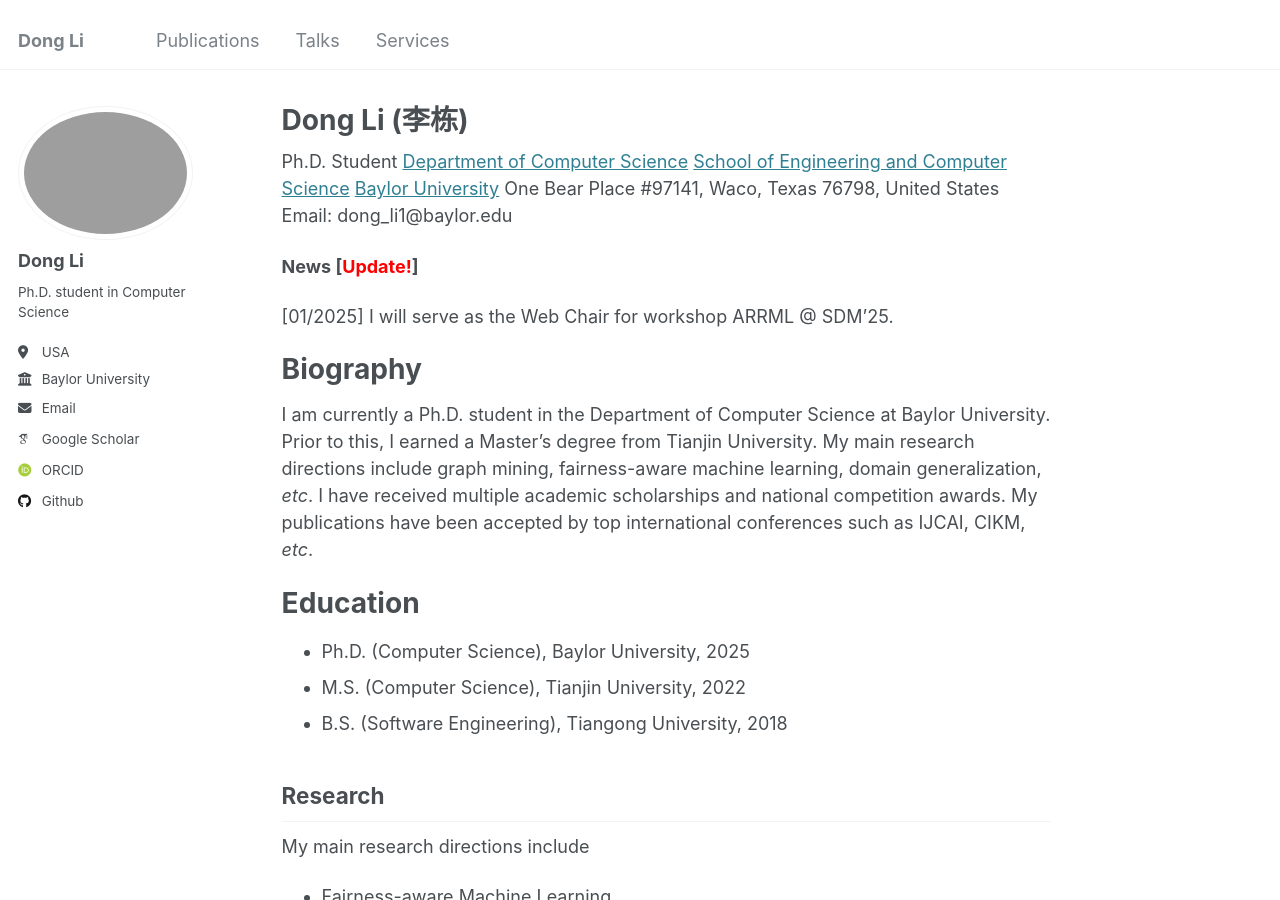
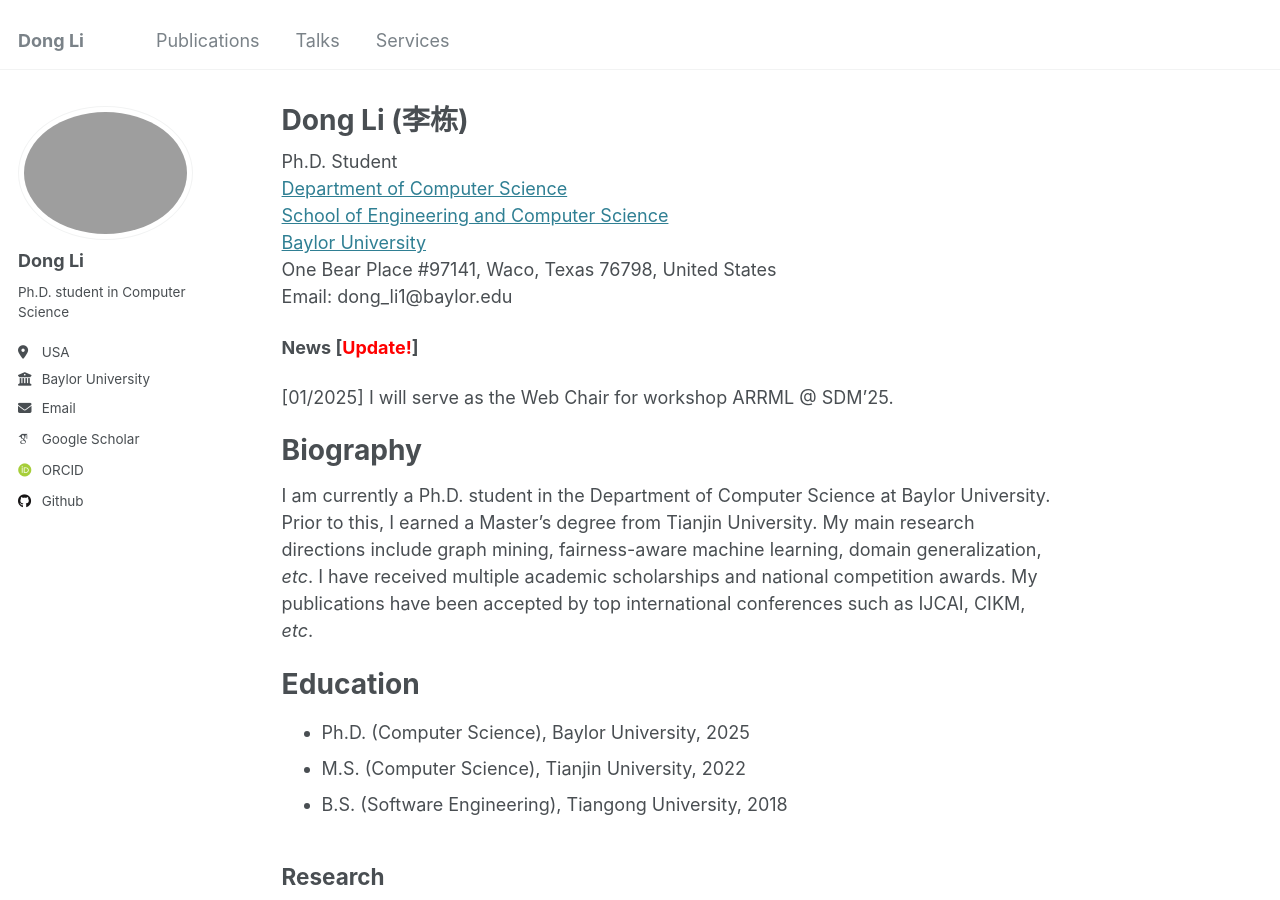
Before and after one commit to TurkeyWatanabe/dongli, a Jekyll site: the page built from _pages/about.md, in a window 1280 px wide and 900 px high. Built offline with Jekyll 4.4.1, drawn with Linux system fonts in a browser that asks for light colours; some web fonts are replaced.

```diff
--- a/_pages/about.md
+++ b/_pages/about.md
@@ -7,11 +7,11 @@ redirect_from:
   - /about.html
 ---
 
-Ph.D. Student
-[Department of Computer Science](https://www.ecs.baylor.edu/computer-science)
-[School of Engineering and Computer Science](https://www.ecs.baylor.edu/)
-[Baylor University](https://www.baylor.edu/)
-One Bear Place #97141, Waco, Texas 76798, United States
+Ph.D. Student<br>
+[Department of Computer Science](https://www.ecs.baylor.edu/computer-science)<br>
+[School of Engineering and Computer Science](https://www.ecs.baylor.edu/)<br>
+[Baylor University](https://www.baylor.edu/)<br>
+One Bear Place #97141, Waco, Texas 76798, United States<br>
 Email: dong_li1@baylor.edu
 
 **News [<span style="color:red">Update!</span>]**
```
